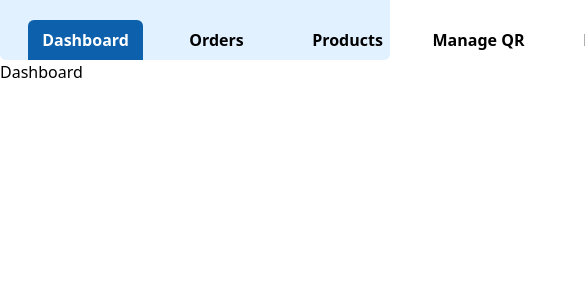
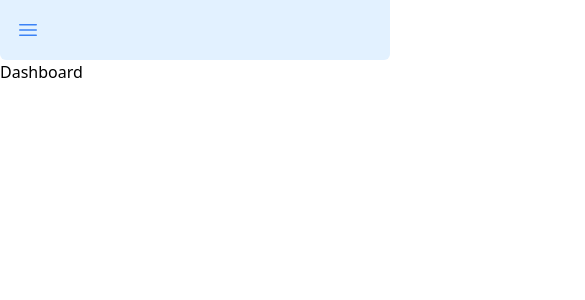
Before and after one commit to therealsuji/defi-pay, a React (Vite) app: page /dashboard in a window 390 px wide. Shown: the top 300 px of the page, 585 px wide, since content can reach past the window. Built offline with nearby package versions, Linux system fonts and the light colour scheme; what cva would draw is missing.

Commit message:
Feat: Responsive Navbar

```diff
--- a/package.json
+++ b/package.json
@@ -9,6 +9,8 @@
     "preview": "vite preview"
   },
   "dependencies": {
+    "@headlessui/react": "^1.7.5",
+    "@heroicons/react": "^2.0.13",
     "cva": "npm:class-variance-authority@^0.4.0",
     "react": "^18.2.0",
     "react-dom": "^18.2.0",
--- a/src/components/Navbar/index.tsx
+++ b/src/components/Navbar/index.tsx
@@ -1,8 +1,11 @@
 import { useState } from 'react';
 import { NavLink } from 'react-router-dom';
+import { Bars3Icon, XMarkIcon } from '@heroicons/react/24/solid';
 
 const Navbar = () => {
   const [activeIndex, setActiveIndex] = useState<number>(0);
+
+  const [drawerOpen, setDrawerOpen] = useState<boolean>(true);
 
   const navbarItems = [
     {
@@ -32,9 +35,10 @@ const Navbar = () => {
   };
 
   return (
-    <>
-      <div className='flex h-[60px] items-end justify-between rounded-b-md bg-secondary-color px-7'>
-        <div className='flex gap-4'>
+    <nav className='rounded-b-md bg-secondary-color'>
+      <div className='flex h-[60px] items-center justify-between px-4 md:items-end md:px-7'>
+        {/* Primary Nav */}
+        <div className='hidden gap-4 md:flex'>
           {navbarItems.map((item, index) => (
             <NavLink
               className={`flex h-10 w-[115px] items-center justify-center rounded-t-md px-[10px] ${
@@ -49,11 +53,41 @@ const Navbar = () => {
             </NavLink>
           ))}
         </div>
-        <button className='flex h-10 w-[115px] items-center justify-center rounded-t-md px-[10px] text-base font-semibold hover:bg-sky-200 hover:text-black active:bg-primary-color active:text-white'>
-          Logout
+        {/* Secondary Nav */}
+        <div className='hidden md:block'>
+          <button className='flex h-10 w-[115px] items-center justify-center rounded-t-md px-[10px] text-base font-semibold hover:bg-sky-200 hover:text-black active:bg-primary-color active:text-white'>
+            Logout
+          </button>
+        </div>
+
+        <button
+          className='md:hidden'
+          onClick={() => setDrawerOpen((isOpen) => !isOpen)}
+        >
+          {drawerOpen ? (
+            <Bars3Icon className='h-6 w-6 text-blue-500' />
+          ) : (
+            <XMarkIcon className='h-6 w-6 text-blue-500' />
+          )}
         </button>
       </div>
-    </>
+      {/* Mobile Menu */}
+      <div className={drawerOpen ? 'hidden' : ''}>
+        {navbarItems.map((item, index) => (
+          <NavLink
+            className={`flex h-10 px-4 ${
+              activeIndex === index
+                ? 'bg-primary-color text-white'
+                : 'hover:bg-sky-200'
+            }`}
+            to={item.to}
+            onClick={() => onHandleNavigate(index)}
+          >
+            <button className='text-base font-semibold'>{item.name}</button>
+          </NavLink>
+        ))}
+      </div>
+    </nav>
   );
 };
 
```
Also changed, not shown: 2 other files (tests, documents, lock files or other folders).
